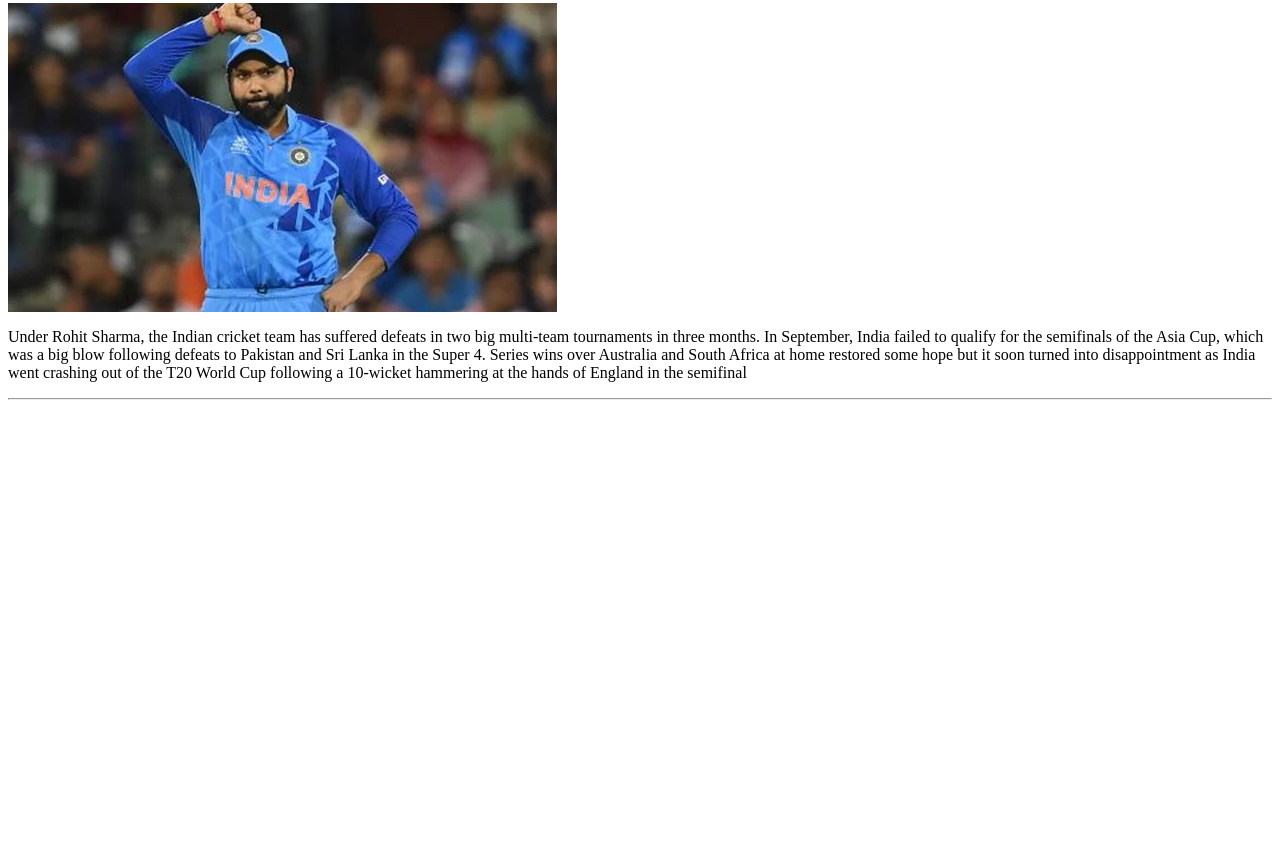
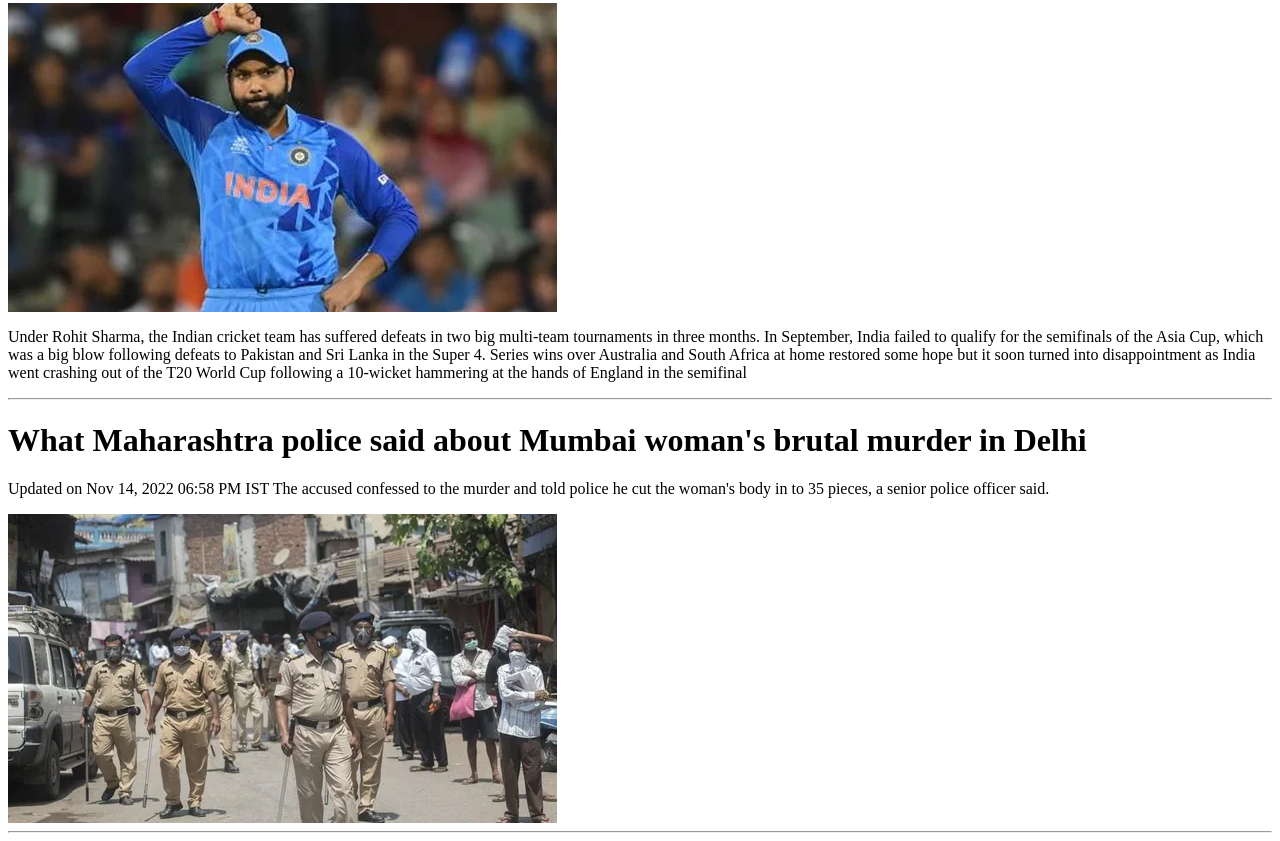
Before and after one commit to Mahawardeepmala1234/news4-2022, a plain HTML site: page index.html in a window 1280 px wide. Shown: the part 1211-2052 px from the top of the page. Before the commit the page ends 1619 px from the top, so only its background shows below. Drawn offline with Linux system fonts and the light colour scheme.

Commit message:
commit 4

```diff
--- a/index.html
+++ b/index.html
@@ -26,6 +26,16 @@
 
             <hr>
 
+            <h1>What Maharashtra police said about Mumbai woman's brutal murder in Delhi</h1>
+            <p>Updated on Nov 14, 2022 06:58 PM IST
+                The accused confessed to the murder and told police he cut the woman's body in to 35 pieces, a senior police officer said.</p>
+            <img src="./img/4.webp">
+
+            <hr>
+
+
+
+
 
 
 
```
Also changed, not shown: img/4.webp (added).
